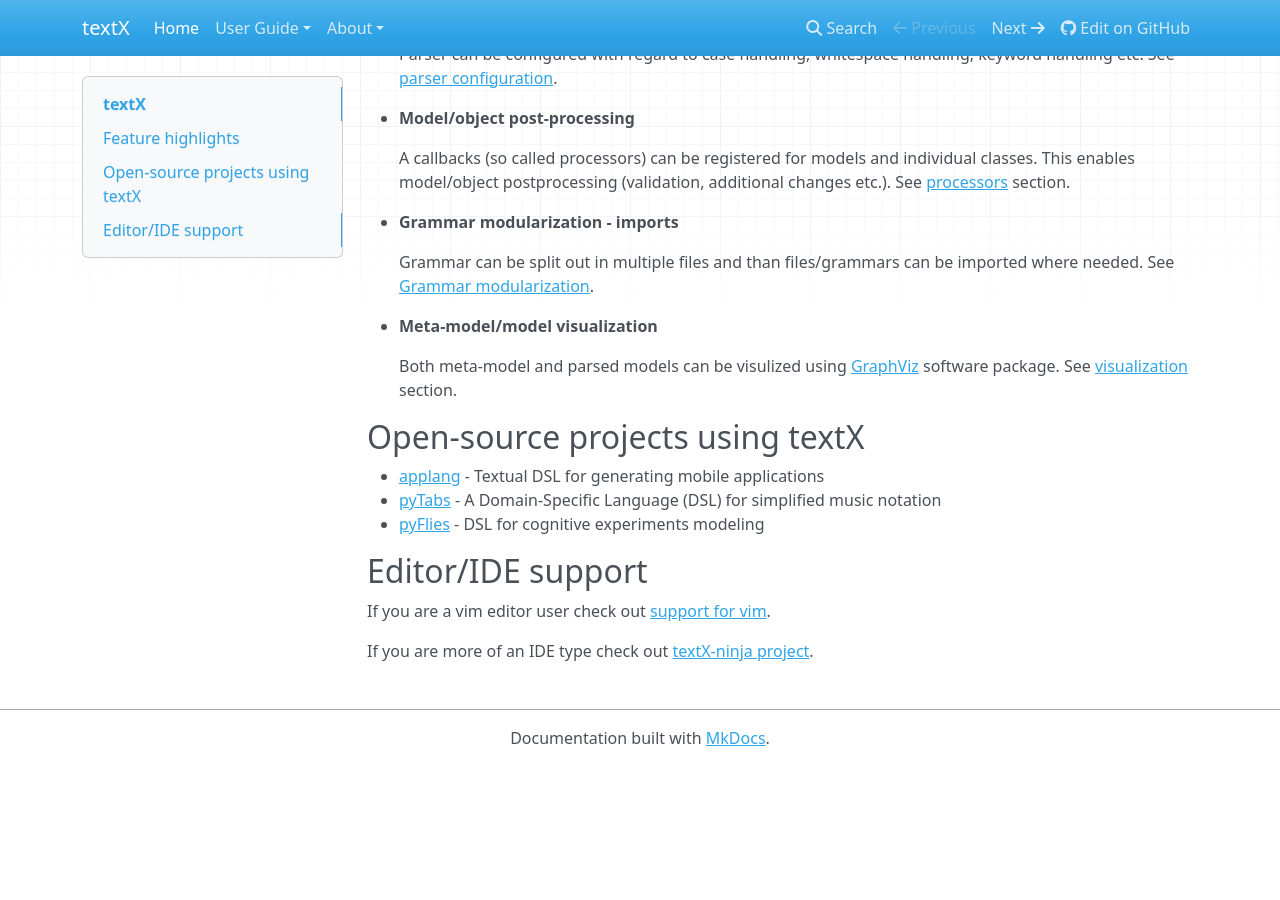
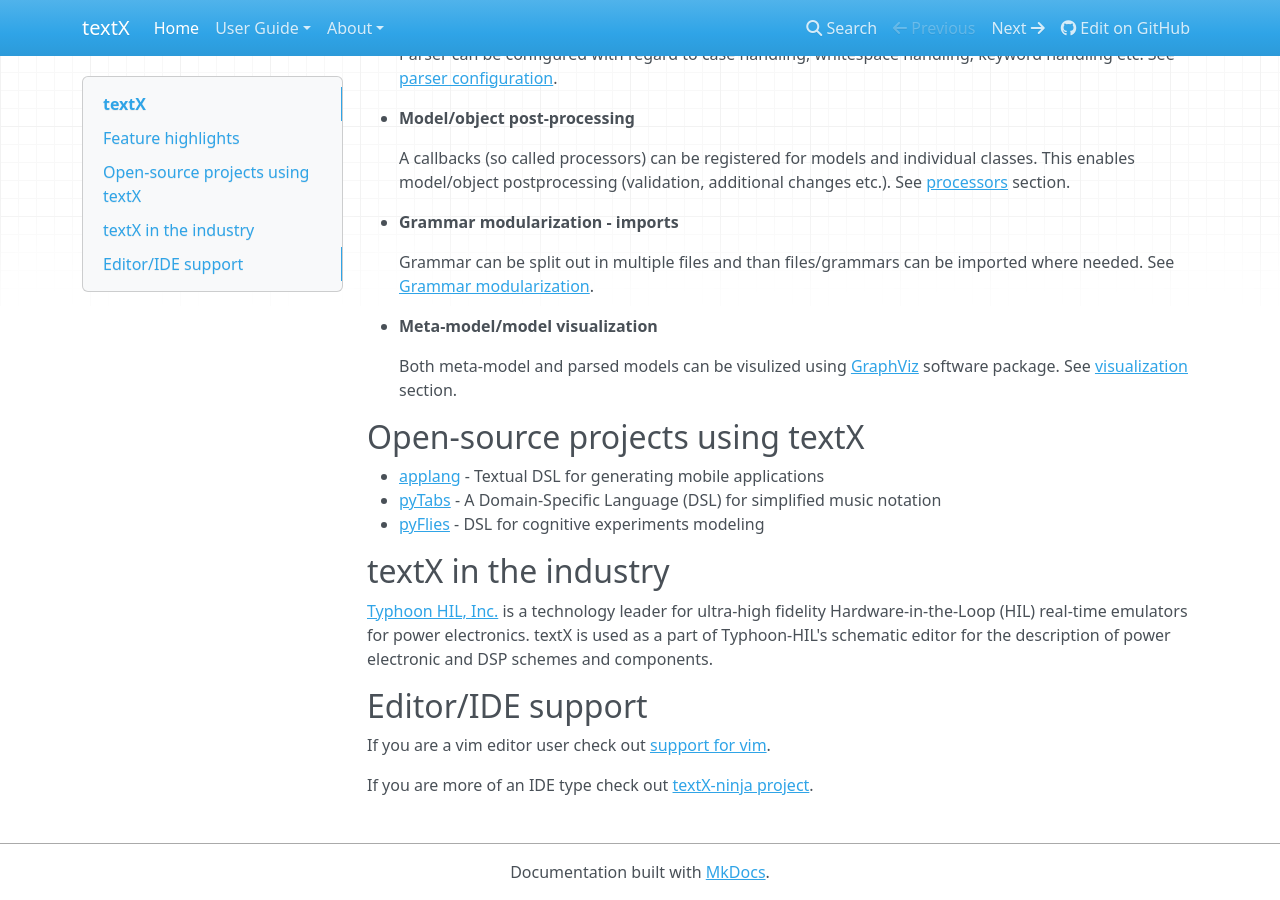
Before and after one commit to textX/textX, an MkDocs documentation site: the page built from docs/index.md, in a window 1280 px wide and 900 px high, scrolled down 916 px. Built offline with MkDocs 1.6.1, drawn with Linux system fonts in a browser that asks for light colours; nearby versions of some CDN libraries; old or Windows-style settings are respelled for this version of MkDocs; before the commit the page ends 1682 px from its top, so only the background shows below that.

Commit message:
Added reference to industrial use.

```diff
--- a/docs/index.md
+++ b/docs/index.md
@@ -81,6 +81,12 @@
 - [pyTabs](https://github.com/E2Music/pyTabs) - A Domain-Specific Language (DSL) for simplified music notation
 - [pyFlies](https://github.com/igordejanovic/pyFlies) - DSL for cognitive experiments modeling
 
+## textX in the industry
+
+[Typhoon HIL, Inc.](https://www.typhoon-hil.com/) is a technology leader for
+ultra-high fidelity Hardware-in-the-Loop (HIL) real-time emulators for power
+electronics.  textX is used as a part of Typhoon-HIL's schematic editor for the
+description of power electronic and DSP schemes and components.
 
 ## Editor/IDE support
 
```
